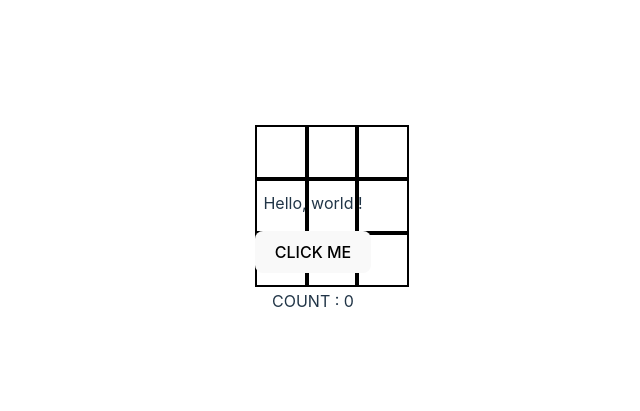
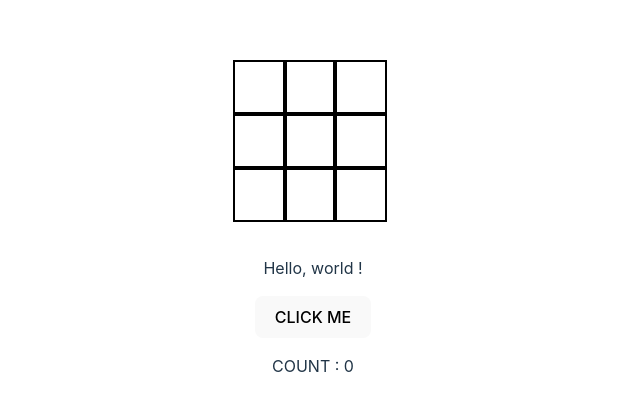
Before and after one commit to jabrij93/ticktacktoe, a React (Vite) app: page / in a window 1280 px wide. Shown: the part 173-584 px from the top of the page, without its empty margins (327-967 px from the left). Built offline with nearby package versions, Linux system fonts and the light colour scheme.

Commit message:
adjusted height and width for correct grid sizing

```diff
--- a/src/App.jsx
+++ b/src/App.jsx
@@ -22,11 +22,11 @@ function Squares() {
   return (
     <div
       style={{
-        height: '50px',
-        width: '50px',
+        height: '160px',
+        width: '160px',
         display: 'grid',
         gridTemplateColumns: 'repeat(3, 50px)',
-        justifyContent: 'start'
+        justifyContent: 'start',
       }}
     > {squares}</div>
   )
@@ -37,14 +37,15 @@ function App() {
   console.log("INSPECT button", count)
 
   return (
-    <div>
+    <div style={{display: 'flex', flexDirection: 'column', flex: '1', alignItems: 'center', gap: '20px' }}>
+      <div>
       <Squares />
+      </div>
 
       <div>
         <p> Hello, world !</p>
 
         <button onClick={()=>setCount(count + 1)}>CLICK ME</button>
-
 
         <p> COUNT : {count} </p>
       </div>
```
